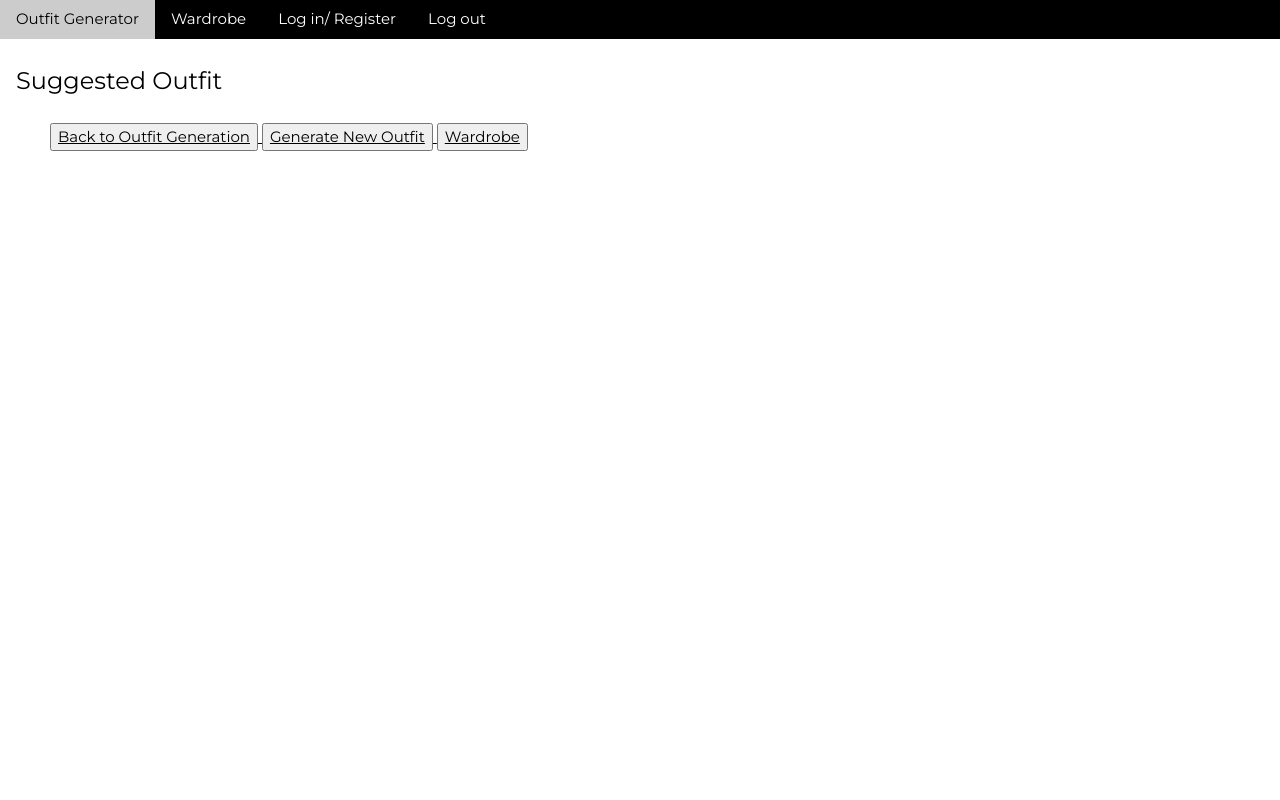
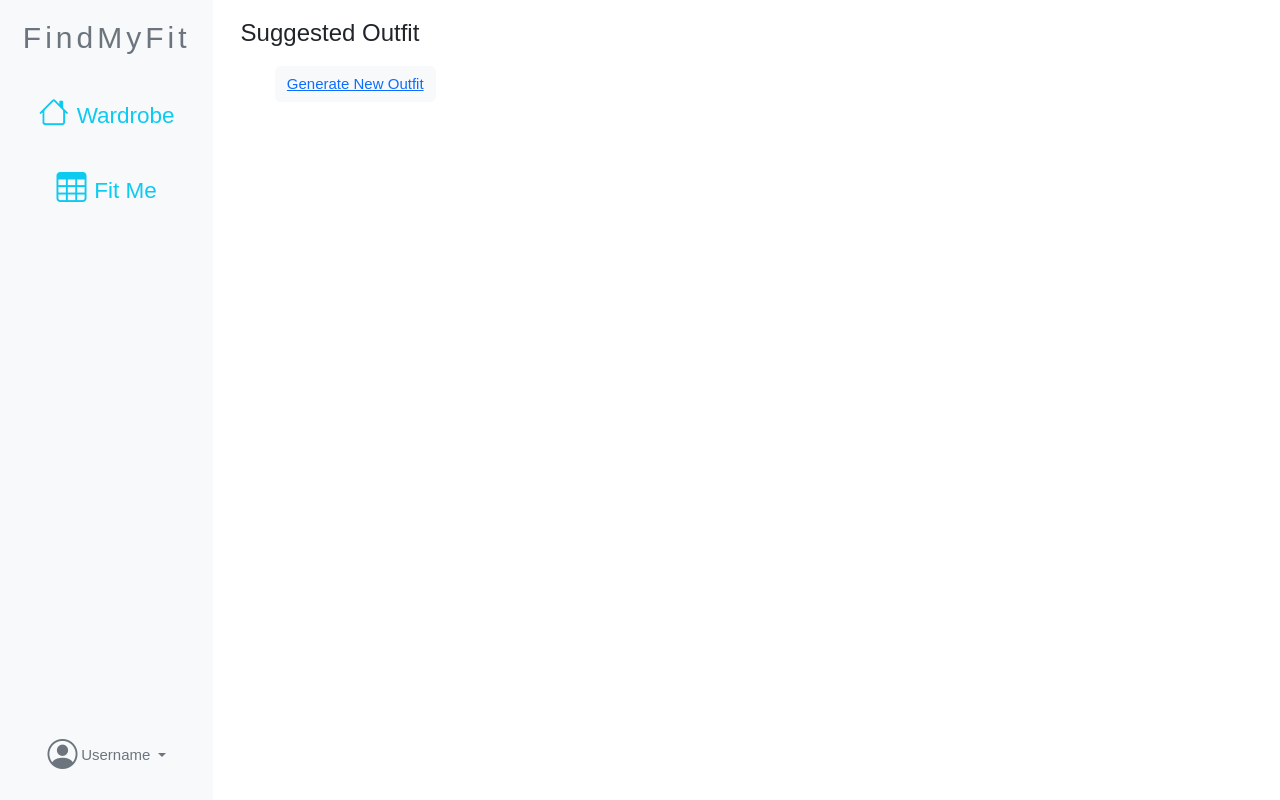
Before and after one commit to imanolgh/FindMyFit, a Laravel app: template find_my_fit/resources/views/generated_outfit.blade.php in a window 1280 px wide. Run offline with Laravel 9, Linux system fonts and the light colour scheme; the template is opened without the code that fills it, so the values that code supplies are empty; some libraries are stand-ins or nearby versions.

Commit message:
Ui changes pt 4

```diff
--- a/find_my_fit/resources/views/generated_outfit.blade.php
+++ b/find_my_fit/resources/views/generated_outfit.blade.php
@@ -1,93 +1,100 @@
+
 <!DOCTYPE html>
 <html>
 <head>
-<title>MyWardrobe</title>
+    <title>Add Clothing</title>
     <meta charset="UTF-8">
     <meta name="viewport" content="width=device-width, initial-scale=1">
     <link rel="stylesheet" href="https://www.w3schools.com/w3css/4/w3.css">
-<link rel="stylesheet" href="https://fonts.googleapis.com/css?family=Roboto">
-<link rel="stylesheet" href="https://fonts.googleapis.com/css?family=Montserrat">
-<link rel="stylesheet" href="https://cdnjs.cloudflare.com/ajax/libs/font-awesome/4.7.0/css/font-awesome.min.css">
+    <link rel="stylesheet" href="https://cdn.jsdelivr.net/npm/bootstrap-icons@1.3.0/font/bootstrap-icons.css">
+    <script src="https://cdn.jsdelivr.net/npm/bootstrap@5.1.2/dist/js/bootstrap.bundle.min.js" integrity="sha384-kQtW33rZJAHjgefvhyyzcGF3C5TFyBQBA13V1RKPf4uH+bwyzQxZ6CmMZHmNBEfJ" crossorigin="anonymous"></script>
+    <link href="https://cdn.jsdelivr.net/npm/bootstrap@5.2.2/dist/css/bootstrap.min.css" rel="stylesheet" integrity="sha384-Zenh87qX5JnK2Jl0vWa8Ck2rdkQ2Bzep5IDxbcnCeuOxjzrPF/et3URy9Bv1WTRi" crossorigin="anonymous">
     <style>
-.w3-sidebar a {font-family: "Roboto", sans-serif}
-body,h1,h2,h3,h4,h5,h6,.w3-wide {font-family: "Montserrat", sans-serif;}
+
+body,h1,h2,h3,h4,h5,h6,.w3-wide {
+  font-family: "Montserrat", sans-serif;
+}
+
     </style>
 </head>
-<body class="w3-content" style="max-width:100%">
 
+<div class="container-fluid">
+      <div class="row flex-nowrap">
+          <div class="min-vh-100 col-auto col-md-3 col-xl-2 px-sm-2 px-0 bg-light sticky-top">
+             <div class="d-flex flex-sm-column flex-row flex-nowrap bg-light align-items-center sticky-top">
+                <a class="d-block p-3 link-dark text-decoration-none">
+                  <span id="logo" class="text-secondary fs-2 w3-wide d-none d-sm-inline">FindMyFit</span>
+                </a>
+                <ul class="nav nav-pills nav-flush flex-sm-column flex-row flex-nowrap mb-auto mx-auto text-center align-items-center" id="menu">
+                  <li class="nav-item">
+                    <a href="/wardrobe" class="text-info nav-link align-middle py-3 px-2">
+                        <i class="fs-2 bi-house"></i> <span class="fs-4 ms-1 d-none d-sm-inline">Wardrobe</span>
+                    </a>
+                  </li>
+                  <li>
+                    <a href="/test" class="text-info nav-link py-3 px-2 align-middle">
+                      <i class="fs-2 bi-table"></i> <span class="fs-4 ms-1 d-none d-sm-inline">Fit Me</span></a>
+                  </li>
 
-<!-- Top menu on small screens -->
-<header class="w3-bar w3-top w3-hide-large w3-black w3-xlarge">
-  <div class="w3-bar-item w3-padding-24 w3-wide">FindMyFit</div>
-  <a href="javascript:void(0)" class="w3-bar-item w3-button w3-padding-24 w3-right" onclick="w3_open()"><i class="fa fa-bars"></i></a>
-</header>
+                </ul>
 
-<!-- Overlay effect when opening sidebar on small screens -->
-<div class="w3-overlay w3-hide-large" onclick="w3_close()" style="cursor:pointer" title="close side menu" id="myOverlay"></div>
+                <div class="position-fixed pb-4" style="bottom: 0px">
+                  <a href="#" class=" text-secondary d-flex align-items-center text-decoration-none dropdown-toggle" type="button" data-bs-toggle="dropdown" aria-expanded="false">
+                    <i class="fs-2 bi-person-circle"></i>
+                    <span class="d-none d-sm-inline mx-1">Username</span>
+                  </a>
+                  <ul class="dropdown-menu">
+                    <li><a class="dropdown-item" href="/account">Profile</a></li>
+                    <li><form class="dropdown-item text-decoration-none" method="POST" action="{{ route('logout') }}">
+                        @csrf
 
-<!-- !PAGE CONTENT! -->
-<div class="w3-main" >
+                        <x-responsive-nav-link :href="route('logout')"
+                        onclick="event.preventDefault(); this.closest('form').submit();">
+                            {{ __('Log Out') }}
+                        </x-responsive-nav-link>
+                    </form>
+                            {{-- @endauth --}}
+                        {{-- </div> --}}
+                    {{-- @endif --}}
+                    </li>
+                  </ul>
+                </div>
+              </div>
+          </div>
+        <div class="col py-3">
 
-  <!-- Push down content on small screens -->
-  <div class="w3-hide-large" style="margin-top:83px"></div>
-
-  <!-- Horizontal nav bar-->
-  <div class="w3-bar w3-black">
-    <a href="{{route('outfit_generation_page')}}" class="w3-bar-item w3-button">Outfit Generator</a>
-    <a href="{{route('wardrobe')}}" class="w3-bar-item w3-button">Wardrobe</a>
-    <a href="{{route('login')}}" class="w3-bar-item w3-button">Log in/ Register</a>
-    <a href="{{route('logout')}}" class="w3-bar-item w3-button">Log out</a>
-  </div>
-  <!-- Top header -->
           <header class="w3-container w3-xlarge">
             <p class="w3-left">Suggested Outfit</p>
-    <!--
-    <p class="w3-right">
-      <i class="fa fa-shopping-cart w3-margin-right"></i>
-      <i class="fa fa-search"></i>
-    </p>
--->
+
           </header>
+            <div>
+              <div>{{$weather_msg}}</div>
+              <?php foreach($outfit_data as $row) : ?>
+                <div class="card" id="{{$row->id}}"style="max-width: 540px; background-color: {{$row->color}};">
+                  <div class="row g-0">
+                    <div class="col-md-4">
+                      <img src="store_image/fetch_image/{{$row->id}}" class="img-fluid rounded-start" width="75">
+                    </div>
 
-  <!-- Image header -->
-  <!--
-  <div class="w3-display-container w3-container">
-    <img src="/w3images/jeans.jpg" alt="Jeans" style="width:100%">
-    <div class="w3-display-topleft w3-text-white" style="padding:24px 48px">
-      <h1 class="w3-jumbo w3-hide-small">New arrivals</h1>
-      <h1 class="w3-hide-large w3-hide-medium">New arrivals</h1>
-      <h1 class="w3-hide-small">COLLECTION 2016</h1>
-      <p><a href="#jeans" class="w3-button w3-black w3-padding-large w3-large">SHOP NOW</a></p>
+                    <div class="col-md-8">
+                      <div class="card-body">
+                        <h5 class="card-title">{{$row->user_name}}</h5>
+                        <!-- <p class="card-text">Classification</p> -->
                       </div>
                     </div>
--->
+                  </div>
+                </div>
+              <?php endforeach; ?>
+
+            </div>
         <div style = "margin-left:50px">
-  <div>{{$weather_msg}}</div>
-  @foreach($outfit_data as $row)
-  <div>{{$row->user_name}}
-    <img src="store_image/fetch_image/{{$row->id}}"  class="img-thumbnail" width="75" />
-  </div>
-  <div class="color-box" style="background-color: {{$row->color}};">hi</div>
-  @endforeach
 
           @foreach($outfit_descriptions as $row)
           <div>{{$row[0]}}</div>
           <div>{{$row[1]}}</div>
           @endforeach
 
-  <button type="button"><a href="{{route('outfit_generation_page')}}">Back to Outfit Generation</button>
-  <button type="button"><a href="{{route('generate_outfit')}}">Generate New Outfit</button>
-  <button type="button"><a href="{{route('wardrobe')}}">Wardrobe</button>
+          <button class="btn btn-light" type="button"><a href="{{route('generate_outfit')}}">Generate New Outfit</button>
         </div>
-<!-- Newsletter Modal -->
-<div id="newsletter" class="w3-modal">
-  <div class="w3-modal-content w3-animate-zoom" style="padding:32px">
-    <div class="w3-container w3-white w3-center">
-      <i onclick="document.getElementById('newsletter').style.display='none'" class="fa fa-remove w3-right w3-button w3-transparent w3-xxlarge"></i>
-      <h2 class="w3-wide">NEWSLETTER</h2>
-      <p>Join our mailing list to receive updates on new arrivals and special offers.</p>
-      <p><input class="w3-input w3-border" type="text" placeholder="Enter e-mail"></p>
-      <button type="button" class="w3-button w3-padding-large w3-red w3-margin-bottom" onclick="document.getElementById('newsletter').style.display='none'">Subscribe</button>
-    </div>
-</div>
+
 </html>
--- a/find_my_fit/resources/views/store_image.blade.php
+++ b/find_my_fit/resources/views/store_image.blade.php
@@ -16,7 +16,8 @@ body,h1,h2,h3,h4,h5,h6,.w3-wide {
 }
 
     </style>
-
+</head>
+<body>
 <div class="container-fluid">
       <div class="row flex-nowrap">
           <div class="min-vh-100 col-auto col-md-3 col-xl-2 px-sm-2 px-0 bg-light sticky-top">
@@ -166,8 +167,6 @@ body,h1,h2,h3,h4,h5,h6,.w3-wide {
 
                   </div>
                   @endforeach
-
-
                 </div>
             </div>
         </div>
```
Lines whose indentation alone changed are shown as unchanged.
